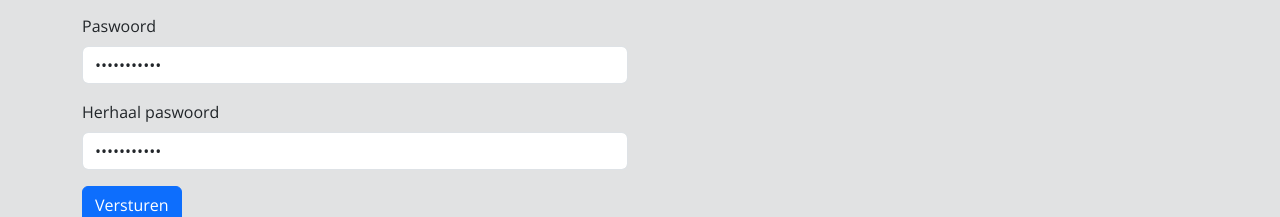
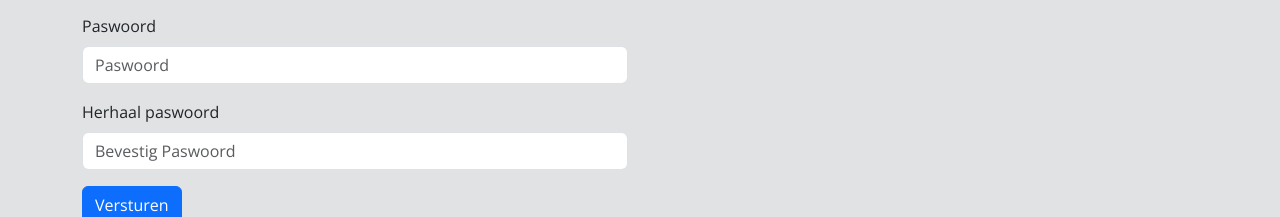
Before and after one commit to kennethhaspeel/Lazy_App, a React (Vite) app: page /identity/PaswoordInstellen in a window 1280 px wide. Shown: the part 200-417 px from the top of the page. Built offline with nearby package versions, Linux system fonts and the light colour scheme.

Commit message:
default paswoord waardes verwijderd

```diff
--- a/src/paginas/identity/PaswoordInstellen.jsx
+++ b/src/paginas/identity/PaswoordInstellen.jsx
@@ -10,8 +10,8 @@ const PaswoordInstellen = () => {
     const UUID = queryParam.get("uuid");
     const Email = queryParam.get("email");
     const Token = queryParam.get("token");
-    const [paswoord, setPaswoord] = useState('8940@Wervik')
-    const [bevestigPaswoord, setBevestigPaswoord] = useState('8940@Wervik')
+    const [paswoord, setPaswoord] = useState('')
+    const [bevestigPaswoord, setBevestigPaswoord] = useState('')
     const [loading, setLoading] = useState(false);
     const [errMsg, setErrMsg] = useState("");
     const [hasError, setHasError] = useState(false);
```
